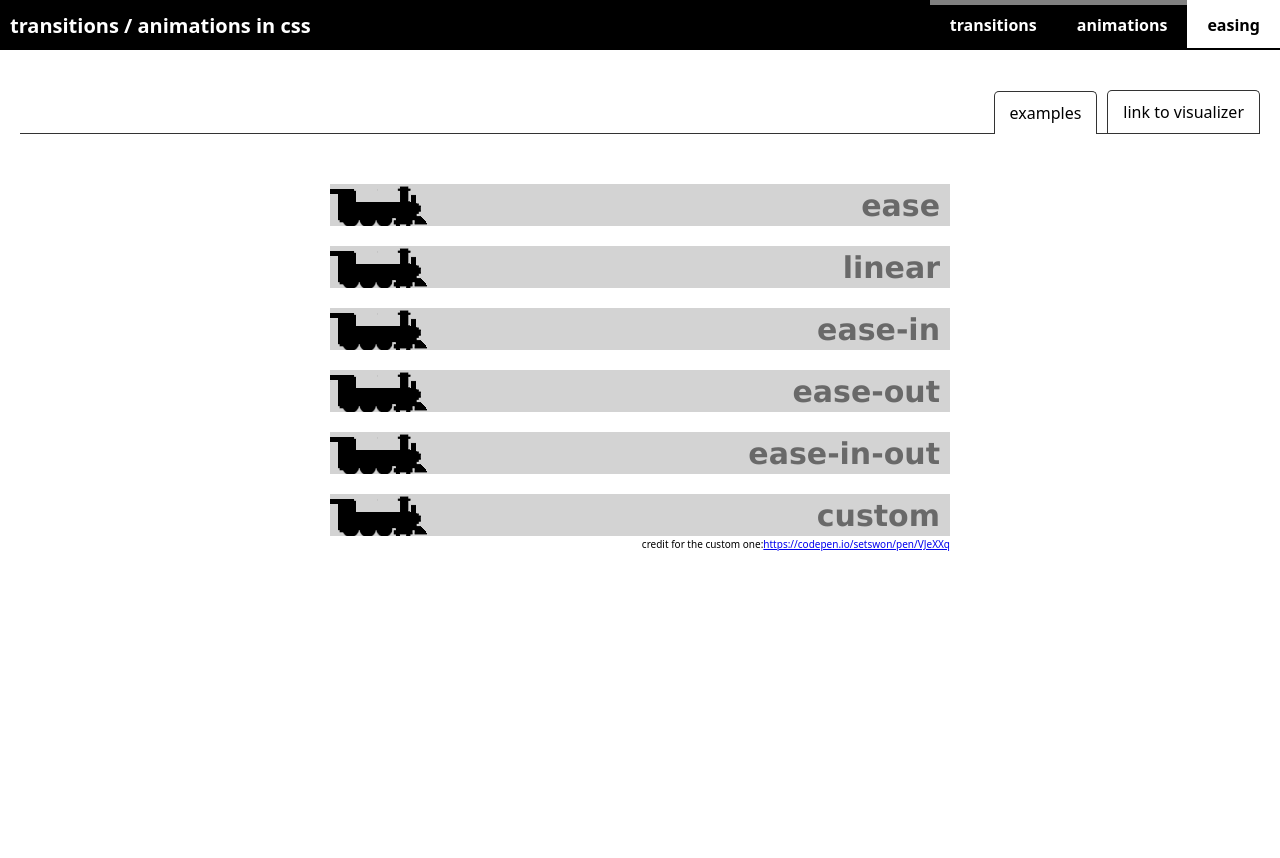
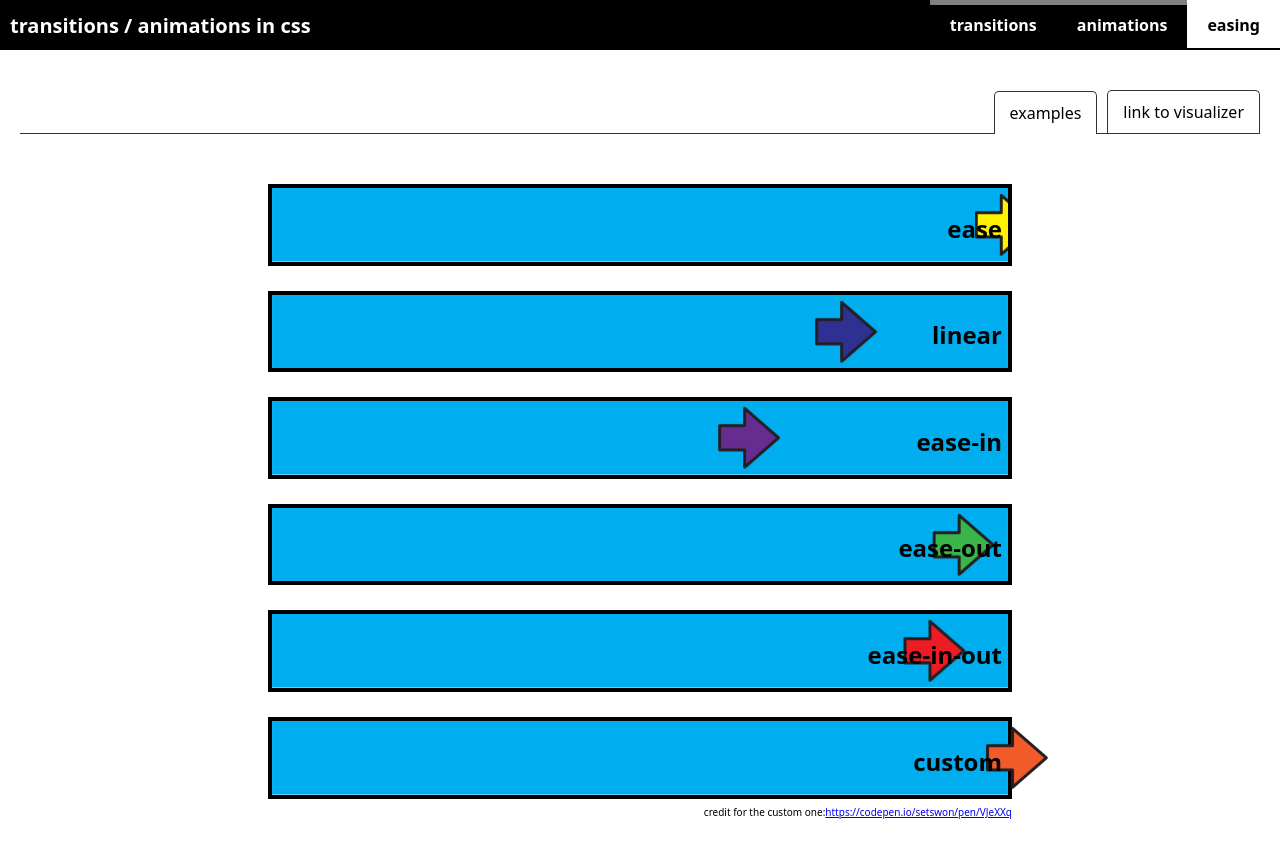
Before and after one commit to warpedpuppy/css-presentation, a React (Create React App) app: page /easing in a window 1280 px wide. Shown: the top 858 px of the page. Before the commit the page ends 800 px from the top, so only its background shows below. Built offline with nearby package versions, Linux system fonts and the light colour scheme.

Commit message:
changed easing graphics

```diff
--- a/src/components/animations/animation-project/AnimationProject.css
+++ b/src/components/animations/animation-project/AnimationProject.css
@@ -9,14 +9,3 @@
 	font-size: 1.5rem;
 	text-align: left;
 }
-svg {
-	display: block;
-	margin: 0 auto;
-	width: 95%;
-}
-
-@media (min-width: 1024px) {
-	svg {
-		width: 80%;
-	}
-}
--- a/src/components/animations/animation-project/intro/IntroAnimation.css
+++ b/src/components/animations/animation-project/intro/IntroAnimation.css
@@ -1,12 +1,18 @@
-svg {
+svg#intro-svg {
   overflow: hidden;
+  display: block;
+	margin: 0 auto;
+	width: 95%;
 }
+
+
+
 
 svg * {
   transform-box: fill-box;
 }
 
-svg g {
+svg#intro-svg g {
   animation-duration: 4s;
 }
 
@@ -62,7 +68,11 @@ svg g {
   animation-timing-function: linear;
   animation-duration: 10s;
 }
-
+@media (min-width: 1024px) {
+	svg#intro-svg {
+		width: 80%;
+	}
+}
 @keyframes star {
   0% {
     transform: rotate(0) scale(2);
@@ -166,17 +176,6 @@ svg g {
   fill: #d7df23;
 }
 
-#intro-svg .cls-2,
-#intro-svg #intro-svg .cls-3,
-.cls-4,
-#intro-svg .cls-5,
-#intro-svg .cls-6,
-#intro-svg .cls-7,
-#intro-svg .cls-8,
-#intro-svg .cls-9 {
-  stroke-width: 2px;
-}
-
 #intro-svg .cls-3 {
   fill: #ed2590;
 }
@@ -200,3 +199,13 @@ svg g {
 #intro-svg .cls-9 {
   fill: #f15a29;
 }
+#intro-svg .cls-2,
+#intro-svg #intro-svg .cls-3,
+.cls-4,
+#intro-svg .cls-5,
+#intro-svg .cls-6,
+#intro-svg .cls-7,
+#intro-svg .cls-8,
+#intro-svg .cls-9 {
+  stroke-width: 2px;
+}
--- a/src/components/easing/Easing.css
+++ b/src/components/easing/Easing.css
@@ -1,68 +1,86 @@
-.track {
-	background-color: lightgray;
-	width: 95%;
-	margin: 20px auto;
-	position: relative;
-	display: flex;
-	align-items: center	;
-	cursor: pointer;
-}
-.track h4{
-	position: absolute;
-	text-align: right;
-	width: 100%;
-	font-size: 30px;
-	padding-right: 10px;;
-	font-family: Verdana, Geneva, Tahoma, sans-serif;
-	color: rgba(0, 0, 0, 0.5)
-}
-.track:hover {
-	background-color: yellow;
-}
-.track img {
-	position: relative;
-	left: 0;
-	transition:  left;
-	transition-duration: 1.5s;
-}
-.track:hover img {
-	left: calc(100% - 100px);
-}
-#track-0 img {
-	transition-timing-function: ease;
+.ease-example {
+  position: relative;
+  width: 95%;
+  margin: 20px auto;
 }
 
-#track-1 img {
-	transition-timing-function: linear;
+.ease-example svg{
+	border: 4px solid black;
+  }
+
+
+.ease-example h4 {
+  position: absolute;
+  bottom: 30%;
+  right: 10px;
+  font-size: 1.5rem;
 }
 
-#track-2 img {
-	transition-timing-function: ease-in;
+.ease-example .cls-1 {
+  fill: #00aeef;
 }
 
-#track-3 img {
-	transition-timing-function: ease-out;
+.ease-example .arrow {
+  fill: #fff200;
+  stroke: #231f20;
+  stroke-linecap: round;
+  stroke-linejoin: round;
+  stroke-width: 2px;
+  animation-name: left-to-right;
+  animation-duration: 2s;
+  animation-iteration-count: infinite;
 }
 
-#track-4 img {
-	transition-timing-function: ease-in-out;
+.ease-example:nth-child(2) .arrow {
+  animation-timing-function: linear;
+  fill: #2e3192;
 }
 
-#track-5 img {
-	transition-timing-function: cubic-bezier(.47,1.64,.41,.8);
+.ease-example:nth-child(3) .arrow {
+  animation-timing-function: ease-in;
+  fill: #662d91;
 }
 
-.easing-credit {
+.ease-example:nth-child(4) .arrow {
+  animation-timing-function: ease-out;
+  fill: #39b54a;
+}
+
+.ease-example:nth-child(5) .arrow {
+  animation-timing-function: ease-in-out;
+  fill: #ed1c24;
+}
+.ease-example:nth-child(6) svg  {
+	overflow: visible;
+  }
+
+.ease-example:nth-child(6) .arrow {
+	fill: #f15a29;
+	animation-timing-function: cubic-bezier(0.47, 1.64, 0.41, 0.8);
+  }
+
+  .easing-credit {
 	position: absolute;
 	width: 100%;
 	text-align: right;
 	bottom: -15px;
 	font-size: 10px;
+  }
+@keyframes left-to-right {
+  0% {
+    transform: translate(0, 0);
+  }
+  100% {
+    transform: translate(500px, 0);
+  }
 }
 
+
+
 @media (min-width: 1024px) {
-	.track {
-		width: 50%;
-	}
+
+  .ease-example {
+	width: 60%;
+  }
 
 }
--- a/src/components/easing/Easing.js
+++ b/src/components/easing/Easing.js
@@ -2,30 +2,72 @@ import TabTemplate from "../../templates/TabTemplate";
 import "./Easing.css";
 
 function Examples() {
-	return ( <section id="easing">
-	<div id="track-0" className="track">
+  return (
+    <section id="easing">
+      <div className="ease-example">
+        <svg xmlns="http://www.w3.org/2000/svg" viewBox="0 0 500 50">
+          <rect class="cls-1" width="500" height="50" />
+          <polygon
+            class="arrow"
+            points="16.98 16.78 16.98 5 40 25 16.98 45 16.98 33.22 0 33.22 0 16.78 16.98 16.78"
+          />
+        </svg>
         <h4>ease</h4>
-	  <img src="/images/train.png" alt="train" />
       </div>
-	<div id="track-1" className="track">
+
+      <div className="ease-example">
+        <svg xmlns="http://www.w3.org/2000/svg" viewBox="0 0 500 50">
+          <rect class="cls-1" width="500" height="50" />
+          <polygon
+            class="arrow"
+            points="16.98 16.78 16.98 5 40 25 16.98 45 16.98 33.22 0 33.22 0 16.78 16.98 16.78"
+          />
+        </svg>
         <h4>linear</h4>
-	  <img src="/images/train.png" alt="train" />
       </div>
-	<div id="track-2" className="track">
+
+      <div className="ease-example">
+        <svg xmlns="http://www.w3.org/2000/svg" viewBox="0 0 500 50">
+          <rect class="cls-1" width="500" height="50" />
+          <polygon
+            class="arrow"
+            points="16.98 16.78 16.98 5 40 25 16.98 45 16.98 33.22 0 33.22 0 16.78 16.98 16.78"
+          />
+        </svg>
         <h4>ease-in</h4>
-	  <img src="/images/train.png" alt="train" />
       </div>
-	<div id="track-3" className="track">
+
+      <div className="ease-example">
+        <svg xmlns="http://www.w3.org/2000/svg" viewBox="0 0 500 50">
+          <rect class="cls-1" width="500" height="50" />
+          <polygon
+            class="arrow"
+            points="16.98 16.78 16.98 5 40 25 16.98 45 16.98 33.22 0 33.22 0 16.78 16.98 16.78"
+          />
+        </svg>
         <h4>ease-out</h4>
-	  <img src="/images/train.png" alt="train" />
       </div>
-	<div id="track-4" className="track">
+
+      <div className="ease-example">
+        <svg xmlns="http://www.w3.org/2000/svg" viewBox="0 0 500 50">
+          <rect class="cls-1" width="500" height="50" />
+          <polygon
+            class="arrow"
+            points="16.98 16.78 16.98 5 40 25 16.98 45 16.98 33.22 0 33.22 0 16.78 16.98 16.78"
+          />
+        </svg>
         <h4>ease-in-out</h4>
-	  <img src="/images/train.png" alt="train" />
       </div>
-	<div id="track-5" className="track">
+
+      <div className="ease-example">
+        <svg xmlns="http://www.w3.org/2000/svg" viewBox="0 0 500 50">
+          <rect class="cls-1" width="500" height="50" />
+          <polygon
+            class="arrow"
+            points="16.98 16.78 16.98 5 40 25 16.98 45 16.98 33.22 0 33.22 0 16.78 16.98 16.78"
+          />
+        </svg>
         <h4>custom</h4>
-	  <img src="/images/train.png" alt="train" />
         <div class="easing-credit">
           credit for the custom one:
           <a
@@ -37,7 +79,8 @@ function Examples() {
           </a>
         </div>
       </div>
-  </section>)
+    </section>
+  );
 }
 
 function Visualizer() {
@@ -50,12 +93,15 @@ function Visualizer() {
     >
       easing visualization tool
     </a>
-	)
+  );
 }
 
 function Easing() {
   return (
-   <TabTemplate links={['examples', 'link to visualizer']} content={[<Examples />, <Visualizer />]} />
+    <TabTemplate
+      links={["examples", "link to visualizer"]}
+      content={[<Examples />, <Visualizer />]}
+    />
   );
 }
 
```
Lines whose indentation alone changed are shown as unchanged.
